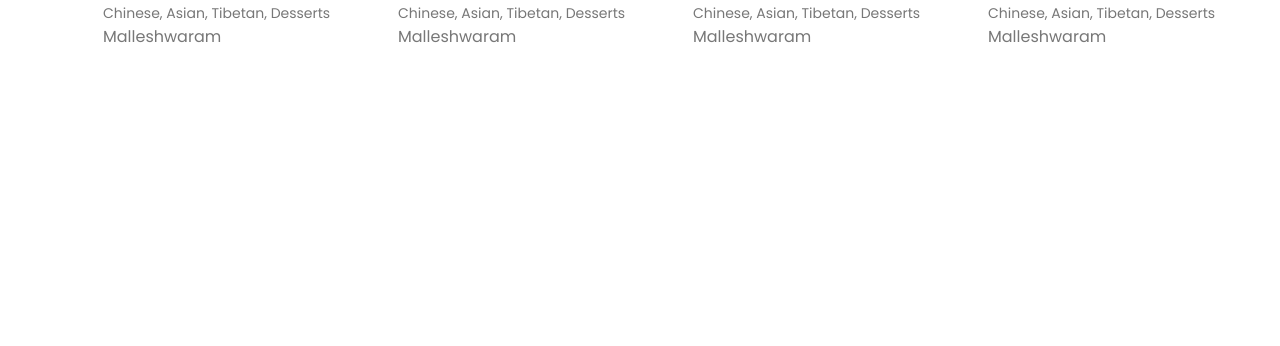
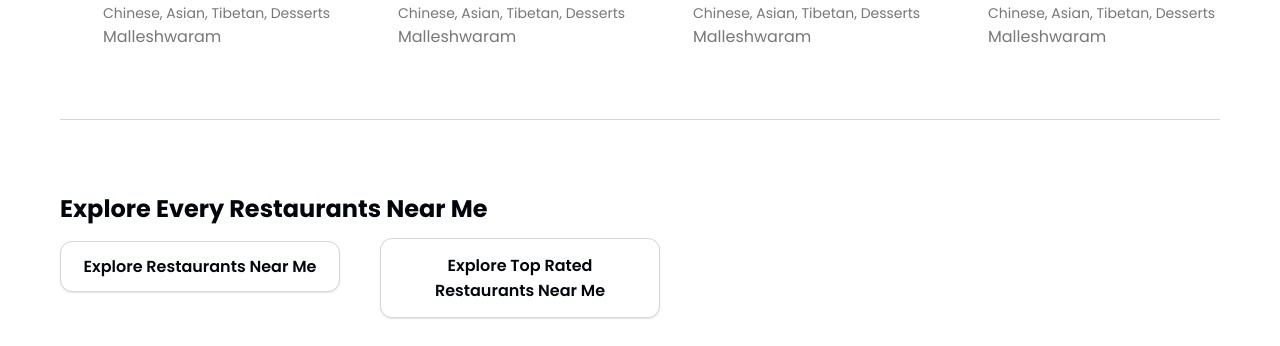
Before and after one commit to alfinmanoj/Swiggy-Clone, a plain HTML site: page index.html in a window 1280 px wide. Shown: the part 732-1078 px from the top of the page. Before the commit the page ends 813 px from the top, so only its background shows below. Drawn offline with Linux system fonts and the light colour scheme.

Commit message:
Added Near Location section with styles

```diff
--- a/index.html
+++ b/index.html
@@ -341,6 +341,21 @@
                     </section>
                 </div>
             </section>
+            <!--near-locations-section-->
+            <section class="near-location-section">
+                <h2>Explore Every Restaurants Near Me</h2>
+                <div class="near-location-container">
+                    <div class="near-location-links">
+                        <div class="near-location-left">
+                            <a href="">Explore Restaurants Near Me</a>
+                        </div>
+                        <div class="near-location-right">
+                            <a href="">Explore Top Rated Restaurants Near Me</a>
+                        </div>
+                    </div>
+                </div>
+            </section>
+
         </main>
     <!--footer section-->
         <footer class="footer"></footer>
--- a/style.css
+++ b/style.css
@@ -273,3 +273,93 @@
 .location {
     font-size: 16px;
 }
+
+/**near-locations-section**/
+
+.near-location-section::before {
+    content: ""; /* Necessary for ::after to work */
+    display: block;
+    position: relative;
+    bottom: 22px;
+    width: 100%;
+    /*height: 12px; /* Adjust height based on Swiggy's UI */
+    background: #f1f1f6; /* Light grey similar to Swiggy */
+    border-top: 1px solid #d4d5d9;
+    margin-top: 20px; /* Space above separator */
+    margin-bottom: 49px;
+}
+
+
+.near-location-section {
+    text-align: left;
+    padding: 40px 20px;
+    font-family: Arial, sans-serif;
+    max-width: 1200px;
+    margin: auto;
+}
+
+.near-location-section h2 {
+    font-size: 24px;
+    font-weight: 700;
+    color: #02060c;
+}
+
+.near-location-container {
+    display: flex;
+    flex-wrap: wrap;
+    gap: 12px;
+}
+
+.near-location-links {
+    display: flex;
+    align-items: center;
+    gap: 16px;
+    max-width: 600px;
+    width: 100%;
+}
+
+.near-location-left,
+.near-location-right {
+    flex: 1;
+    display: flex;
+    justify-content: center;
+}
+
+.near-location-left a,
+.near-location-right a {
+    display: flex;
+    justify-content: center;
+    align-items: center;
+    width: 100%;
+    font-size: 16px;
+    font-weight: 600;
+    color: #02060c;
+    text-decoration: none;
+    background: #fff;
+    border: 1px solid #d4d5d9;
+    border-radius: 12px;
+    transition: all 0.3s ease-in-out;
+    box-shadow: 0 1px 2px rgba(0, 0, 0, 0.1);
+    /*height: 48px;  Ensure both buttons have the same height */
+    /*padding: 12px 20px; */
+}
+
+.near-location-left a {
+    padding: 12px 20px;
+    margin-right: 12px;
+}
+
+.near-location-right a {
+    position: relative;
+    top: 12px;
+    padding: 14px 24px 14px 24px;
+    text-align: center;
+    margin-left:12px;
+}
+
+.near-location-left a:hover,
+.near-location-right a:hover {
+    background: #f5f5f7;
+    border-color: #a8a9ad;
+    box-shadow: 0 2px 4px rgba(0, 0, 0, 0.15);
+}
```
